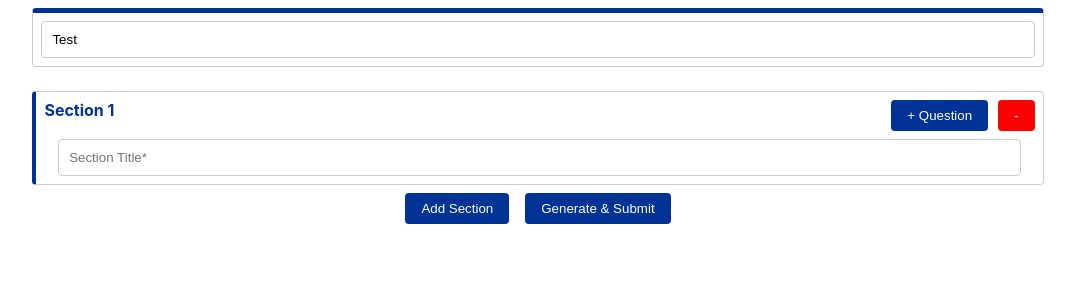
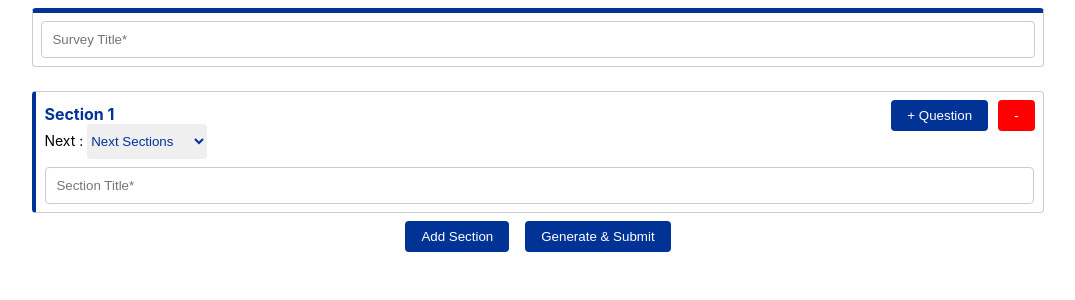
Before and after one commit to asarisoft/DynamicFormLikeGoogleForm, a React (Create React App) app: page / in a window 1280 px wide. Shown: the top 300 px of the page, without its empty margins (102-1177 px from the left). Built offline with nearby package versions, Linux system fonts and the light colour scheme.

Commit message:
implement next section on sections

```diff
--- a/src/components/form/global.css
+++ b/src/components/form/global.css
@@ -1,17 +1,3 @@
 body {
-    font-size: 20px;
+    font-size: 14px;
 }
-.custom-yes-button {
-    background-color: #013397 !important;
-    color: white;
-    padding: 8px 16px !important;
-    font-size: 14px !important;
-}
-.cancel-button {
-    background-color: grey !important;
-    padding: 8px 16px !important;
-    font-size: 14px !important;
-}
-.ql-editor {
-    background-color: white; /* Atur latar belakang menjadi putih */
-  }
--- a/src/components/form/header.js
+++ b/src/components/form/header.js
@@ -16,14 +16,6 @@ class HeaderForm extends Component {
     };
   }
 
-  componentDidMount () {
-    this.setState({title: this.props.title})
-  }
-
-  handleTitleChange = (e) => {
-    this.setState({ title: e.target.value });
-  }
-
   handleDescriptionChange = (e) => {
     this.setState({ description: e.target.value });
   }
@@ -33,9 +25,9 @@ class HeaderForm extends Component {
       <HeaderFormContainer>
         <Input
           type="text"
-          value={this.state.title || this.props.title}
+          value={this.props.title}
           placeholder='Survey Title*'
-          onChange={this.handleTitleChange}
+          onChange={(e)=>this.props.onChangetTitle(e.target.value)}
         />
         {/* <TextArea
           value={description}
--- a/src/components/form/index.js
+++ b/src/components/form/index.js
@@ -10,10 +10,10 @@ import './global.css'
 
 import { connect } from 'react-redux';
 import {
+  updateTitleForm,
   setInitialData,
 
   addSection,
-  updateSectionTitle,
   removeSection,
 
   addQuestion,
@@ -300,20 +300,16 @@ class Form extends Component {
       <FormContainer>
         <Header ref={(ref) => { this.headerRef = ref }}
           title={form.title}
+          onChangetTitle={(value) => this.props.updateTitleForm({title: value })}
         />
         <DragDropContext onDragEnd={this.onDragEnd}>
           {form.sections?.map((section, sectionIndex) => (
             <div key={sectionIndex}>
               <Section label={section.label}
-                section={section}
                 onAddField={() => this.props.addQuestion({sectionIndex, questionIndex:-1})}
                 onToggleQustion={() => this.props.toggleQuestionsVisibility({sectionIndex})}
                 onDeleteSection={() => this.deleteSection(sectionIndex)}
-                onUpdateTitle={(e) => this.props.updateSectionTitle({
-                  sectionIndex,
-                  sectionTitle: e.target.value
-                })}
-                title={section.section_title}
+                sectionIndex={sectionIndex}
               />
               <div style={{ display: section.isQuestionsVisible ? 'block' : 'none' }}>
                 <Droppable droppableId={`section-${sectionIndex}`}>
@@ -373,10 +369,10 @@ const mapStateToProps = (state) => {
 };
 
 const mapDispatchToProps = {
+  updateTitleForm,
   setInitialData,
 
   addSection,
-  updateSectionTitle,
   removeSection,
 
   addQuestion,
--- a/src/components/form/indexElement.js
+++ b/src/components/form/indexElement.js
@@ -2,6 +2,7 @@ import styled from 'styled-components';
 import {  screensize } from '../../utils'; // Gantilah 'path-to-your-utils' dengan path yang benar ke utils Anda
 
 export const FormContainer = styled.div`
+    box-sizing: border-box;
     width: 100%;
     .form-footer {
         text-align: center;
--- a/src/components/form/question/indexElement.js
+++ b/src/components/form/question/indexElement.js
@@ -2,6 +2,7 @@ import styled from 'styled-components';
 import { screensize, colors } from '../../../utils'; // Gantilah 'path-to-your-utils' dengan path yang benar ke utils Anda
 
 export const FieldsContainer = styled.div`
+    box-sizing: border-box;
     text-align: left;
     display: grid;
     grid-template-columns: 20px 1fr;
--- a/src/components/form/question/option.js
+++ b/src/components/form/question/option.js
@@ -89,7 +89,6 @@ class Options extends Component {
     const sections = this.props.form.sections;
     const question = this.props.form.sections[sectionIndex].questions[questionIndex];
     const options = question.options;
-    const type = question.type;
 
     return (
       <Container>
--- a/src/components/form/section.js
+++ b/src/components/form/section.js
@@ -1,12 +1,48 @@
-import React from 'react';
+import React, { Component } from 'react';
 import { SectionContainer } from './sectionElement';
-import { StyledButton, Input } from '../general'
+import { StyledButton, Input } from '../general';
+import { updateSection } from '../../redux/formSlice';
+import { connect } from 'react-redux';
 
-const SectionForm = ({ section, label, onAddField, onToggleQustion, onDeleteSection, onUpdateTitle, title }) => {
+class SectionForm extends Component {
+  render() {
+    const {
+      onAddField,
+      onToggleQustion,
+      onDeleteSection,
+      sectionIndex
+    } = this.props;
+
+    const sections = this.props.form.sections;
+    const section = this.props.form.sections[sectionIndex];
+
+    console.log("this.porps", this.props)
     return (
       <SectionContainer>
         <div className='top-section'>
-        <h3>{label}</h3>
+          <div className='nextSectionWrapper'>
+            <h3>{section.label}</h3>
+            <label>Next : </label>
+            <select
+              name="action"
+              value={section?.nextIndex}
+              onChange={(e) => this.props.updateSection({
+                sectionIndex,
+                data: { nextIndex: parseInt(e.target.value) }
+              }
+              )}
+            >
+              <option value="">Next Sections</option>
+              {sections.map((section, idx) => {
+                if (idx <= sectionIndex)
+                  return null
+                else
+                  return <option key={idx} value={idx}>
+                    {section.label}
+                  </option>
+              })}
+            </select>
+          </div>
           <div className='button-wrapper'>
             {section.questions.length === 0 &&
               <StyledButton
@@ -23,14 +59,31 @@ const SectionForm = ({ section, label, onAddField, onToggleQustion, onDeleteSect
               onClick={onDeleteSection}>-</StyledButton>
           </div>
         </div>
+        <div>
           <Input
             name="title"
             placeholder='Section Title*'
-        value={title}
-        onChange={onUpdateTitle}
+            value={section?.section_title}
+            onChange={(e) => this.props.updateSection({
+              sectionIndex,
+              data: { section_title: e.target.value }
+            }
+            )}
           />
+        </div>
       </SectionContainer>
     );
   }
+}
 
-export default SectionForm;
+const mapStateToProps = (state) => {
+  return {
+    form: state.form,
+  };
+};
+
+const mapDispatchToProps = {
+  updateSection,
+};
+
+export default connect(mapStateToProps, mapDispatchToProps)(SectionForm);
--- a/src/components/form/sectionElement.js
+++ b/src/components/form/sectionElement.js
@@ -3,7 +3,7 @@ import { screensize, colors } from '../../utils'; // Gantilah 'path-to-your-util
 
 export const SectionContainer = styled.div`
   border: 1px solid #ccc;
-    border-left: 4px solid  ${colors.blue4};;
+  border-left: 4px solid ${colors.blue4};
   border-radius: 4px;
   padding: 8px;
   margin-top: 8px;
@@ -13,9 +13,23 @@ export const SectionContainer = styled.div`
   .top-section {
     display: flex;
     justify-content: space-between;
+
+    .nextSectionWrapper {
+        text-align: left;
+        display: block;
+        margin-top: 4px;
+        select {
+            padding: 9px 0px;
+            border-radius: 4px;
+            // border: 1px solid #ccc;
+            width: 120px;
+            border: none;
+            color: ${colors.blue4};
+        }
+    }
   }
   input {
-        width: 95%;
+    width: calc(100% - 24px); /* Adjusted width calculation */
     margin-top: 8px;
   }
   h3 {
@@ -29,7 +43,7 @@ export const SectionContainer = styled.div`
       margin-left: 10px;
     }
     .delete-button {
-            background-color: ${colors.red}
+      background-color: ${colors.red};
     }
-    }
+  },
 `;
--- a/src/redux/formSlice.js
+++ b/src/redux/formSlice.js
@@ -1,13 +1,14 @@
 import { createSlice } from '@reduxjs/toolkit';
 
 const initialFormState = {
-  title: 'Test',
+  title: '',
   sections: [
     {
       label: 'Section 1',
       section_title: '',
       questions: [],
-      isQuestionsVisible: true
+      isQuestionsVisible: true,
+      nextIndex: 0,
     }
   ]
 };
@@ -21,19 +22,31 @@ export const formSlice = createSlice({
       state.sections = sections;
       state.title = title;
     },
-
+    updateTitleForm: (state, action) => {
+      const { title } = action.payload;
+      state.title = title;
+    },
     addSection: (state) => {
       const newSection = {
         label: `Section ${state.sections.length + 1}`,
         section_title: '',
         questions: [],
-        isQuestionsVisible: true
+        isQuestionsVisible: true,
+        nextIndex: state.sections.length // Update nextIndex to the length of sections array
       };
+
+      // Update the nextIndex of the previous section, if it exists
+      const lastIndex = state.sections.length - 1;
+      if (lastIndex >= 0) {
+        state.sections[lastIndex].nextIndex = state.sections.length;
+      }
+
       state.sections.push(newSection);
     },
-    updateSectionTitle: (state, action) => {
-      const { sectionIndex, sectionTitle } = action.payload;
-      state.sections[sectionIndex].section_title = sectionTitle;
+    updateSection: (state, action) => {
+      const { sectionIndex, data } = action.payload;
+      const section = state.sections[sectionIndex];
+      state.sections[sectionIndex] =  { ...section, ...data };
     },
     removeSection: (state, action) => {
       const { sectionIndex } = action.payload;
@@ -130,10 +143,11 @@ export const formSlice = createSlice({
 });
 
 export const {
+  updateTitleForm,
   setInitialData,
 
   addSection,
-  updateSectionTitle,
+  updateSection,
   removeSection,
 
   addQuestion,
```
Lines whose indentation alone changed are shown as unchanged.
